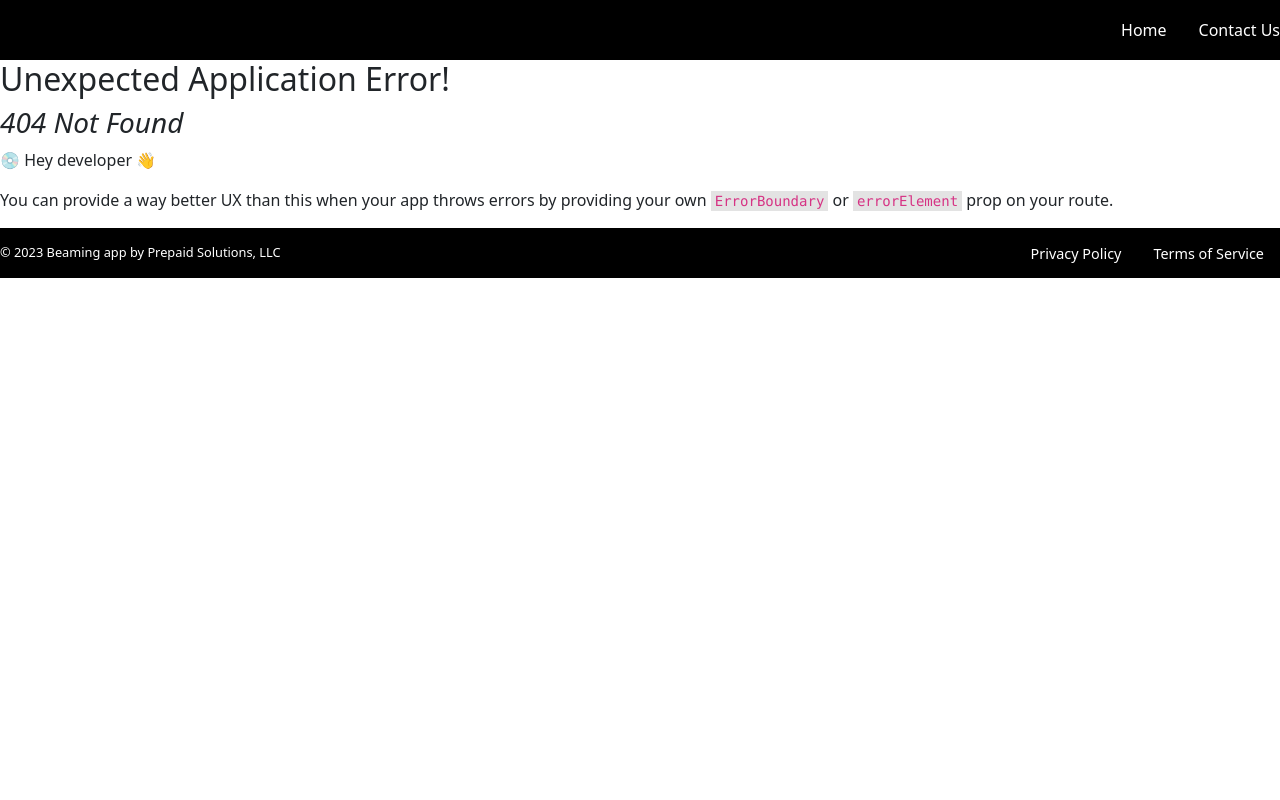
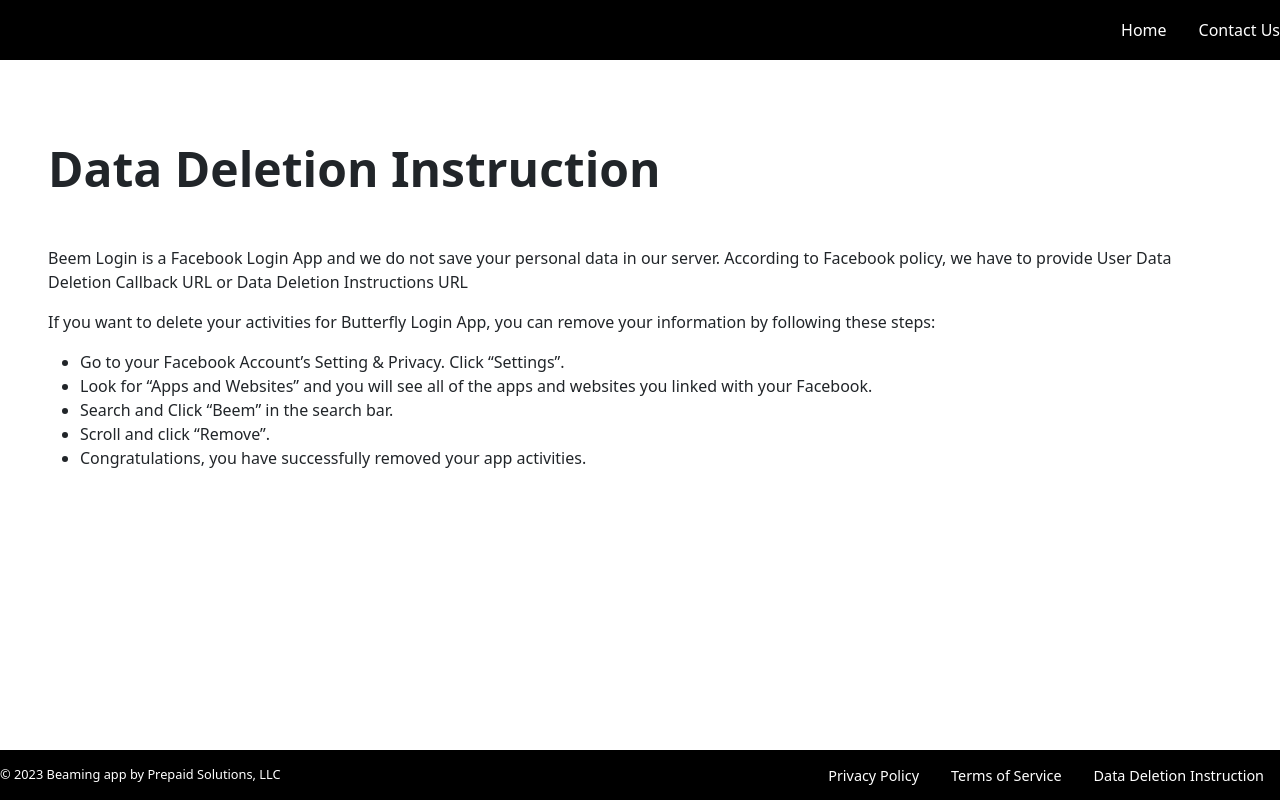
Before and after one commit to incorptoday/beaming-web, a React (Create React App) app: page /data-deletion-instruction in a window 1280 px wide. Before the commit this address had no page. Built offline with nearby package versions, Linux system fonts and the light colour scheme.

Commit message:
update new page

```diff
--- a/src/App.tsx
+++ b/src/App.tsx
@@ -12,6 +12,7 @@
 import PrivacyPolicy from './pages/PrivacyPolicy';
 import TermsOfService from './pages/TermsOfService';
 import ContactUs from './pages/ContactUs';
+import DataDeletionInstruction from './pages/DataDeletionInstruction';
 
 // Components
 import Footer from './components/Footer';
@@ -42,6 +43,12 @@
       <ContactUs />
     ),
   },
+  {
+    path: '/data-deletion-instruction',
+    element: (
+      <DataDeletionInstruction />
+    ),
+  },
 ]);
 
 function App() {
--- a/src/assets/styles/main.scss
+++ b/src/assets/styles/main.scss
@@ -12,6 +12,7 @@
   max-width: $max-width;
   margin: auto;
   padding: 5rem 0;
+  min-height: calc(100vh - 110px);
   h1 {
     margin: 0;
     font-size: 3rem;
--- a/src/components/Footer/index.tsx
+++ b/src/components/Footer/index.tsx
@@ -17,6 +17,10 @@
             <li>
               <a href="/terms-of-service">Terms of Service</a>
             </li>
+
+            <li>
+              <a href="/data-deletion-instruction">Data Deletion Instruction</a>
+            </li>
           </ul>
         </div>
       </footer>
--- /dev/null
+++ b/src/pages/DataDeletionInstruction/index.tsx
@@ -0,0 +1,40 @@
+
+const DataDeletionInstruction = () => {
+  return (
+    <div className="text-content">
+      <h1>Data Deletion Instruction</h1>
+
+      <p>
+        Beem Login is a Facebook Login App and we do not save your personal data in our server. According to Facebook policy, we have to provide User Data Deletion Callback URL or Data Deletion Instructions URL
+      </p>
+
+      <p>
+        If you want to delete your activities for Butterfly Login App, you can remove your information by following these steps:
+      </p>
+
+      <ul>
+        <li>
+          Go to your Facebook Account’s Setting & Privacy. Click “Settings”.
+        </li>
+
+        <li>
+          Look for “Apps and Websites” and you will see all of the apps and websites you linked with your Facebook.
+        </li>
+
+        <li>
+          Search and Click “Beem” in the search bar.
+        </li>
+
+        <li>
+          Scroll and click “Remove”.
+        </li>
+
+        <li>
+          Congratulations, you have successfully removed your app activities.
+        </li>
+      </ul>
+    </div>
+  )
+}
+
+export default DataDeletionInstruction;
```
